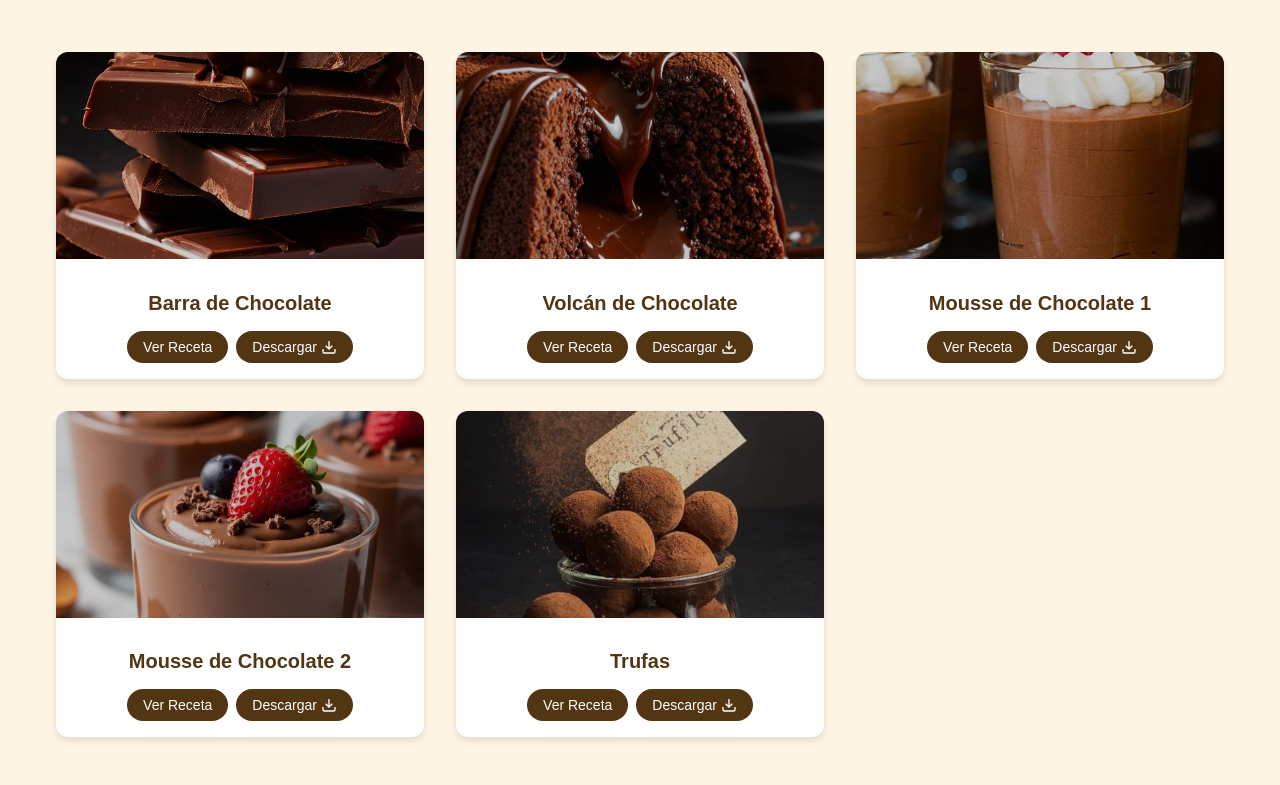
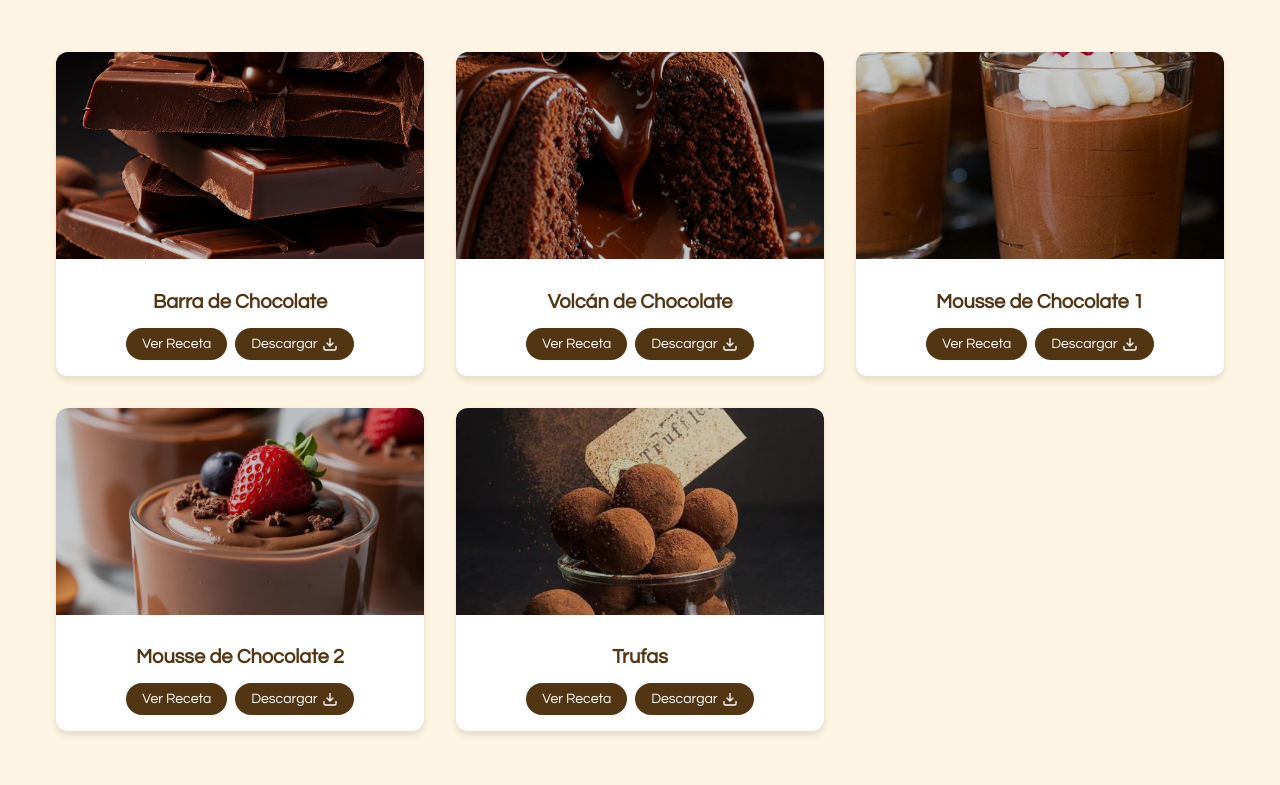
Before and after one commit to Recetaschocolatosas/recetaschocolatosas.github.io, a plain HTML site: page index.html in a window 1280 px wide. Shown: the part 99-884 px from the top of the page. Drawn offline with Linux system fonts and the light colour scheme.

Commit message:
change font

```diff
--- a/index.html
+++ b/index.html
@@ -9,11 +9,12 @@
 
     <title>Recetas Chocolatosas</title>
     <style>
+        @import url('https://fonts.googleapis.com/css2?family=Questrial&display=swap');
         body {
             margin: 0;
             min-height: 100vh;
             background-color: #FDF4E3;
-            font-family: Arial, sans-serif;
+            font-family: 'Questrial', sans-serif;
             padding: 2rem 1rem;
         }
 
```
